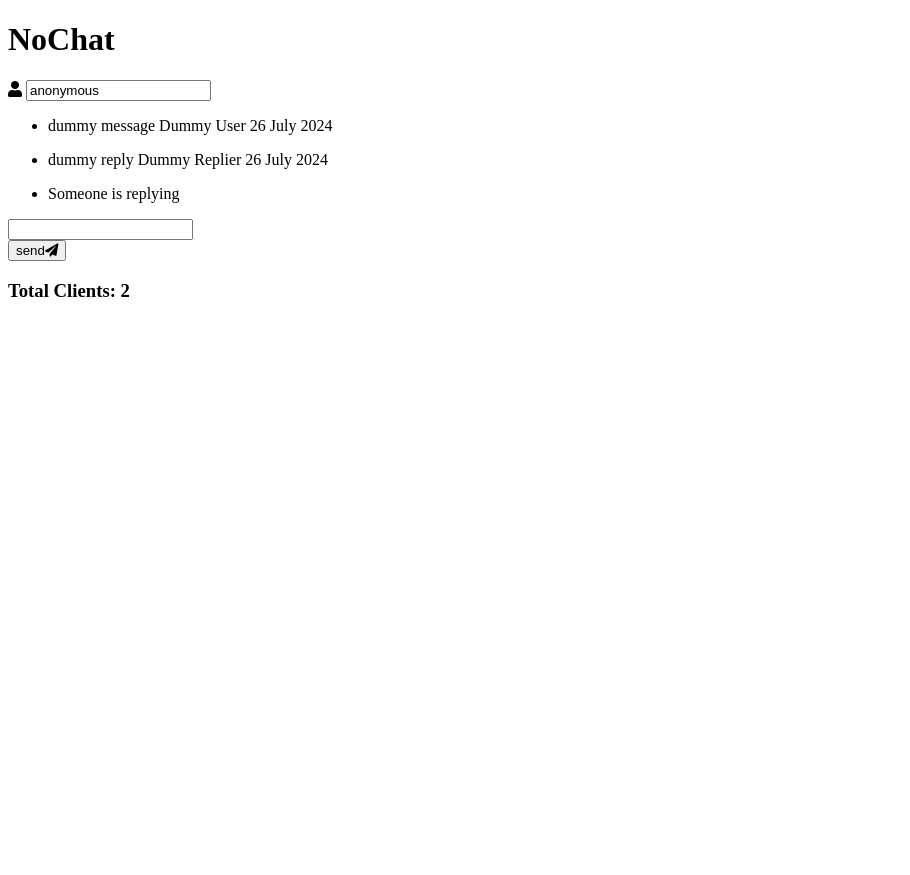
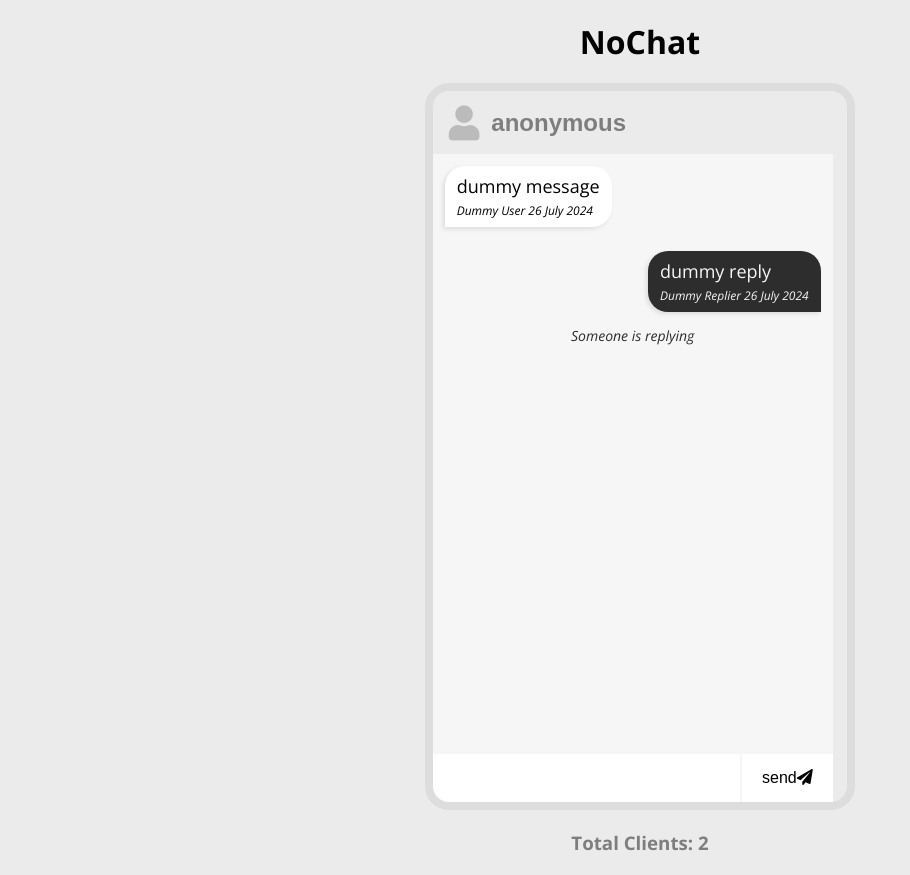
Before and after one commit to mihalazmaeen/chat-app-express-socket, a website: page public/index.html in a window 1280 px wide. Shown: the whole page, without its empty margins (0-910 px from the left). Before the commit the page ends 800 px from the top, so only its background shows below. Drawn offline with nearby package versions, Linux system fonts and the light colour scheme.

Commit message:
frontend design

```diff
--- a/public/index.html
+++ b/public/index.html
@@ -1,18 +1,29 @@
 <!DOCTYPE html>
 <html lang="en">
   <head>
-    <meta charset="UTF-8">
-    <meta name="viewport" content="width=device-width, initial-scale=1.0">
-    <link rel="stylesheet" href="https://pro.fontawesome.com/releases/v5.10.0/css/all.css" integrity="sha384-AYmEC3Yw5cVb3ZcuHtOA93w35dYTsvhLPVnYs9eStHfGJvOvKxVfELGroGkvsg+p" crossorigin="anonymous"/>
+    <meta charset="UTF-8" />
+    <meta name="viewport" content="width=device-width, initial-scale=1.0" />
+    <link
+      rel="stylesheet"
+      href="https://pro.fontawesome.com/releases/v5.10.0/css/all.css"
+      integrity="sha384-AYmEC3Yw5cVb3ZcuHtOA93w35dYTsvhLPVnYs9eStHfGJvOvKxVfELGroGkvsg+p"
+      crossorigin="anonymous"
+    />
+    <link rel="stylesheet" href="style.css" />
     <title>Chat App</title>
   </head>
   <body>
-    <h1>NoChat</h1>
+    <h1 class="title">NoChat</h1>
     <div class="main">
       <div class="name">
         <span><i class="fa fa-user"></i></span>
-            <input type="text" id="name-input" class="name=input" value="anonymous"
-            maxlength="30"/>
+        <input
+          type="text"
+          id="name-input"
+          class="name-input"
+          value="anonymous"
+          maxlength="30"
+        />
       </div>
       <ul class="message-container" id="message-container">
         <li class="message-left">
@@ -28,22 +39,23 @@
           </p>
         </li>
         <li class="message-feedback">
-                <p class="feedback" id="feedback">
-                    Someone is replying
-                </p>
+          <p class="feedback" id="feedback">Someone is replying</p>
         </li>
       </ul>
       <form class="message-form" id="message-form">
-            <input type="text" name="message" id="message-input" class="message-input"/>
+        <input
+          type="text"
+          name="message"
+          id="message-input"
+          class="message-input"
+        />
         <div class="v-divider"></div>
         <button type="submit" class="send-button">
           send<span><i class="fas fa-paper-plane"></i></span>
         </button>
       </form>
-        <h3 class="clients-total" id="clients-total">
-            Total Clients: 2
-        </h3>
 
     </div>
+    <h3 class="clients-total" id="clients-total">Total Clients: 2</h3>
   </body>
 </html>
--- /dev/null
+++ b/public/style.css
@@ -0,0 +1,125 @@
+@import url("https://fonts.googleapis.com/css2?family=Montserrat:ital,wght@0,100..900;1,100..900&family=Open+Sans:ital,wght@0,300..800;1,300..800&display=swap");
+* {
+  padding: 0;
+  margin: 0;
+  box-sizing: border-box;
+  scroll-behavior: smooth;
+}
+body {
+  font-family: "Open Sans", sans-serif;
+  display: flex;
+  flex-direction: column;
+  justify-content: center;
+  align-items: center;
+  background-color: #ebebeb;
+}
+.title {
+  margin: 20px 0;
+}
+.main{
+    border: 8px solid #dddddd;
+    border-radius: 24px;
+    overflow: hidden;
+
+}
+.name{
+    display:flex;
+    font-size:35px;
+    font-weight:700;
+    padding:8px 16px;
+    color: #7e7e7e;
+    background-color: #ebebeb;
+
+}
+.name > span{
+    color:#bbb;
+
+}
+.name-input{
+    font-size:24px;
+    font-weight:700;
+    color:#7e7e7e;
+    flex-grow:1;
+    border:none;
+    margin:0px 12px;
+    outline:none;
+    background-color: #ebebeb;
+}
+.message-container{
+    display:flex;
+    flex-direction: column;
+    background-color:#f6f6f6;
+    width: 400px;
+    height: 600px;
+    overflow-y:scroll;
+    overflow-x:hidden;
+}
+.message-left, .message-right{
+    list-style:none;
+    padding: 8px 12px;
+    margin: 12px;
+    max-width:250px;
+    font-size:18px;
+    word-wrap:break-word;
+
+}
+.message-left{
+    border-radius:20px 20px 20px 0px;
+    align-self:flex-start;
+    background-color:#fff;
+    box-shadow: -2px 2px 4px #dcdcdc;
+}
+.message-right{
+    border-radius:20px 20px 0px 20px;
+    align-self:flex-end;
+    background-color:#2d2d2d;
+    box-shadow: -2px 2px 4px #dcdcdc;
+    color: #f6f6f6;
+}
+.message-left > p > span,
+.message-right > p > span{
+    display: block;
+    font-style:italic;
+    font-size:12px;
+    margin-top:4px;
+}
+.feedback{
+    font-style:italic;
+    font-size:14px;
+    padding:0px 16px 16px 16px;
+    color:#2d2d2d;
+    text-align:center;
+}
+.message-form{
+    display:flex;
+    justify-content:space-between;
+    width:400px;
+}
+.message-input{
+    flex-grow:1;
+    height:48px;
+    font-size:16px;
+    border:none;
+    outline:none;
+    padding:0 12px;
+    background-color:#fff;
+}
+.send-button{
+    height:48px;
+    font-size:16px;
+    border:none;
+    padding:0px 20px;
+    outline:none;
+    background-color:#fff;
+    cursor:pointer;
+}
+.v-divider{
+    height:48px;
+    width:2px;
+    background-color:#f6f6f6;
+}
+.clients-total{
+    margin:20px 0;
+    color:#7e7e7e;
+
+}
```
Lines whose indentation alone changed are shown as unchanged.
